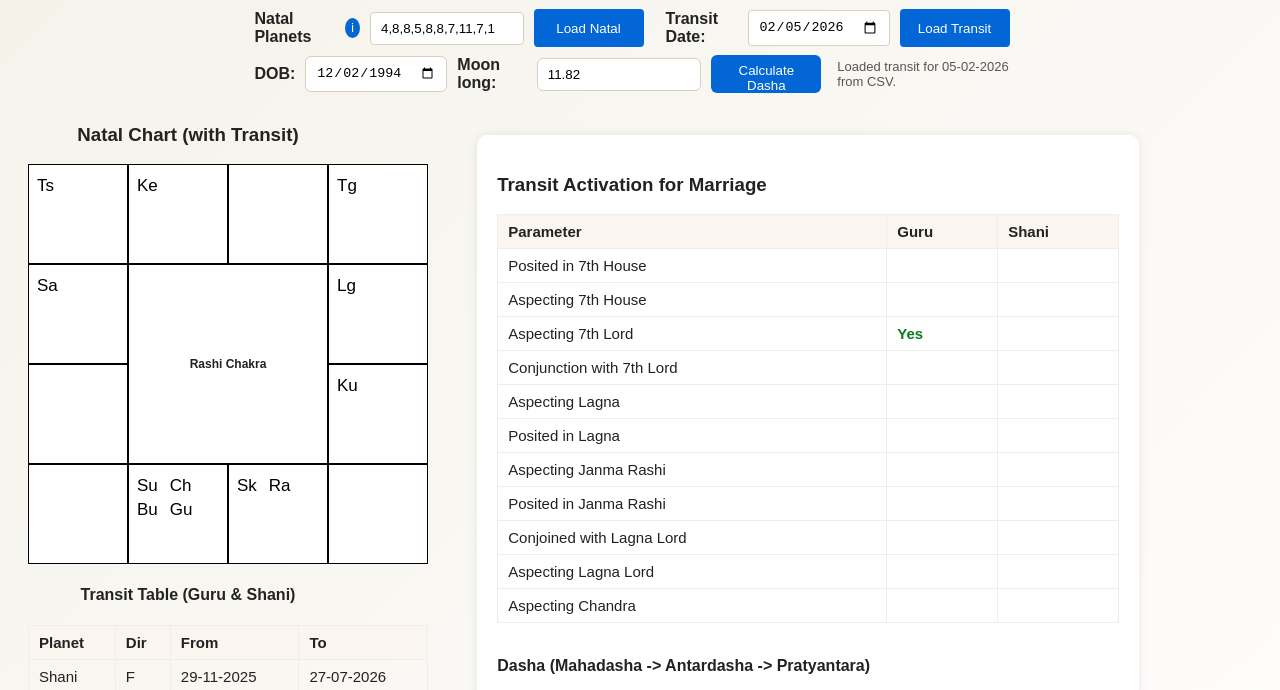
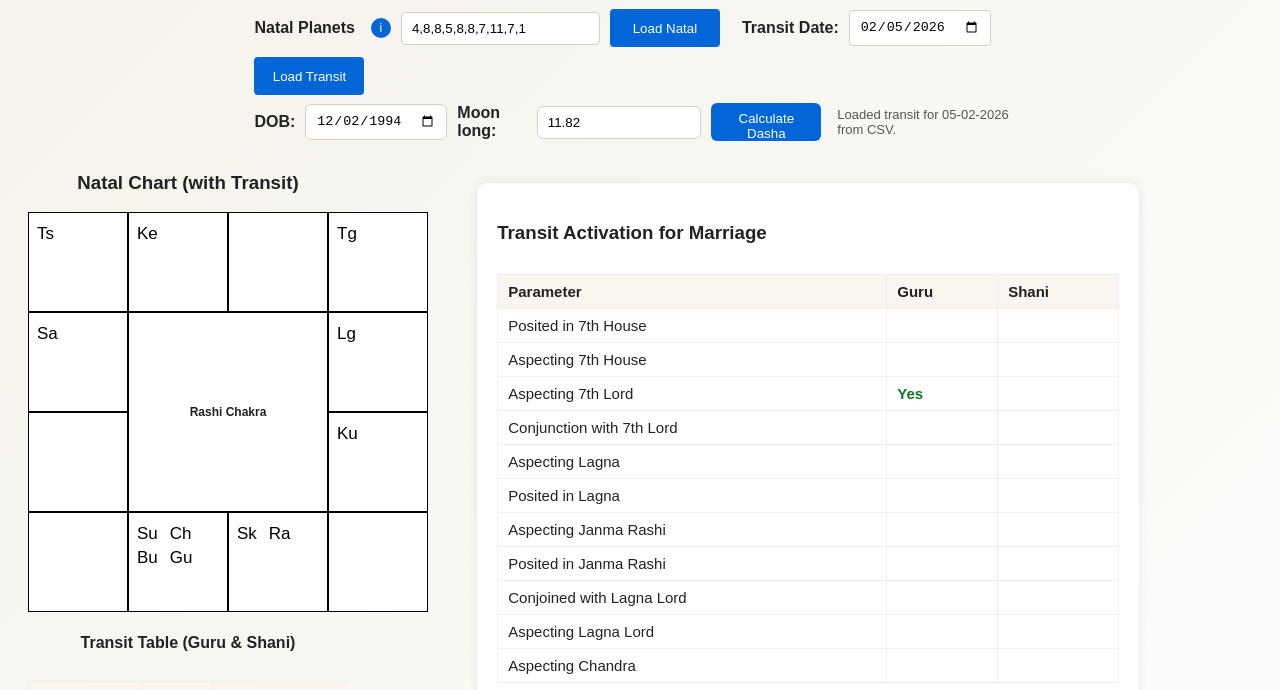
Before and after one commit to vaiswanara/dt, a plain HTML site: page DoubleTransit.html in a window 1280 px wide. Shown: the part 106-796 px from the top of the page. Drawn offline with Linux system fonts and the light colour scheme.

Commit message:
changed
changed

```diff
--- a/DoubleTransit.html
+++ b/DoubleTransit.html
@@ -2,6 +2,7 @@
 <html>
 <head>
     <title>Marriage Yoga Analyzer</title>
+    <meta name="viewport" content="width=device-width, initial-scale=1.0">
     <style>
         body {
             font-family: Arial, sans-serif;
@@ -9,6 +10,7 @@
             color: #222;
             text-align: center;
             padding: 20px;
+            box-sizing: border-box;
         }
 
         h2 {
@@ -33,6 +35,9 @@
             padding: 0;
             border-radius: 0;
             box-shadow: none;
+            width: 100%;
+            max-width: 350px;
+            margin: 0 auto;
         }
 
         .rashi-box {
@@ -191,7 +196,8 @@
             .analysis-grid { flex-direction: column; }
         }
 
-
+        .table-wrapper { overflow-x: auto; width: 100%; }
+        .table-wrapper table { min-width: 520px; }
 
         @media (max-width: 800px) {
             .rashi-chart { grid-template-columns: repeat(4, 70px); grid-template-rows: repeat(4,70px); }
@@ -208,6 +214,7 @@
         .csv-errors li { margin-bottom: 4px; }
 
         /* Controls styling */
+        .controls-wrapper { margin:12px auto; width:70%; text-align:left; }
         .controls { margin:12px auto; width:90%; max-width:980px; }
         .controls .row { display:flex; align-items:center; gap:10px; margin-bottom:8px; flex-wrap:nowrap; }
         .controls .row1 { align-items:center; }
@@ -231,6 +238,23 @@
             .app-btn { flex: 0 0 120px; }
         }
 
+        .row.header-controls {
+            display: flex;
+            flex-wrap: wrap;
+            gap: 10px;
+        }
+
+        @media (max-width: 768px) {
+            body { font-size: 14px; }
+            h1, h2, h3 { font-size: 18px !important; }
+            .row.header-controls { flex-direction: column; align-items: stretch; }
+            .main-row { grid-template-columns: 1fr; }
+            .controls-wrapper { width: 100%; padding: 0 6px; box-sizing: border-box; }
+            .analysis { width: 100%; margin: 20px auto; padding: 16px; }
+            .author-footer { padding: 15px; font-size: 13px; }
+            .rashi-chart { grid-template-columns: repeat(4, 60px); grid-template-rows: repeat(4,60px); }
+        }
+
         @media (max-width: 420px) {
             .controls .row { flex-direction:column; align-items:stretch; }
             .app-btn { width:100%; }
@@ -246,9 +270,9 @@
 </div>
 <div style="font-size:13px; text-align:center; color:#333; margin-bottom:12px;">Natal &amp; Transit Marriage Yoga Analyzer</div>
 
-<div style="margin:12px auto; width:70%; text-align:left;">
+<div class="controls-wrapper">
     <div class="controls">
-        <div class="row row1">
+        <div class="row row1 header-controls">
             <label for="natalInput"><strong>Natal Planets</strong></label>
             <span id="infoNatal" class="info-icon" title="Info">i</span>
             <input id="natalInput" class="form-control" type="text" placeholder="2,10,8,6,10,7,10,6,2,8" />
@@ -580,10 +604,11 @@
                 return `<tr><td>${planetName}</td><td>${dir}</td><td>${from}</td><td>${to}</td></tr>`;
             }
             let html = `<h4>Transit Table (Guru & Shani)</h4>`;
-            html += `<table class="status-table" style="margin-top:8px; width:125%;"><thead><tr><th>Planet</th><th>Dir</th><th>From</th><th>To</th></tr></thead><tbody>`;
+            html += `<div class="table-wrapper">`;
+            html += `<table class="status-table" style="margin-top:8px; width:100%;"><thead><tr><th>Planet</th><th>Dir</th><th>From</th><th>To</th></tr></thead><tbody>`;
             html += rowHtml('Shani', shaniRow);
             html += rowHtml('Guru', guruRow);
-            html += `</tbody></table>`;
+            html += `</tbody></table></div>`;
 
             el.innerHTML = html;
         }
@@ -736,11 +761,11 @@
         ];
 
         let html = `<h3>Transit Activation for Marriage</h3>`;
-        html += `<table class="status-table"><thead><tr><th>Parameter</th><th>Guru</th><th>Shani</th></tr></thead><tbody>`;
+        html += `<div class="table-wrapper"><table class="status-table"><thead><tr><th>Parameter</th><th>Guru</th><th>Shani</th></tr></thead><tbody>`;
         rows.forEach(r => {
             html += `<tr><td>${r.label}</td><td>${r.guru ? '<span class="yes">Yes</span>' : ''}</td><td>${r.shani ? '<span class="yes">Yes</span>' : ''}</td></tr>`;
         });
-        html += `</tbody></table>`;
+        html += `</tbody></table></div>`;
 
         // Append Dasha table if DOB and Moon degrees available
         try {
@@ -821,7 +846,7 @@
                         </div>
                     </div>`;
 
-                    html += `<table id="dasha-table" class="status-table dasha-table" style="width:100%;"><thead><tr><th>Dasha</th><th>From</th><th>To</th></tr></thead><tbody id="dasha-tbody"></tbody></table>`;
+                    html += `<div class="table-wrapper"><table id="dasha-table" class="status-table dasha-table" style="width:100%;"><thead><tr><th>Dasha</th><th>From</th><th>To</th></tr></thead><tbody id="dasha-tbody"></tbody></table></div>`;
                 }
             }
         } catch (e) { console.warn('Dasha calc failed', e); }
```
